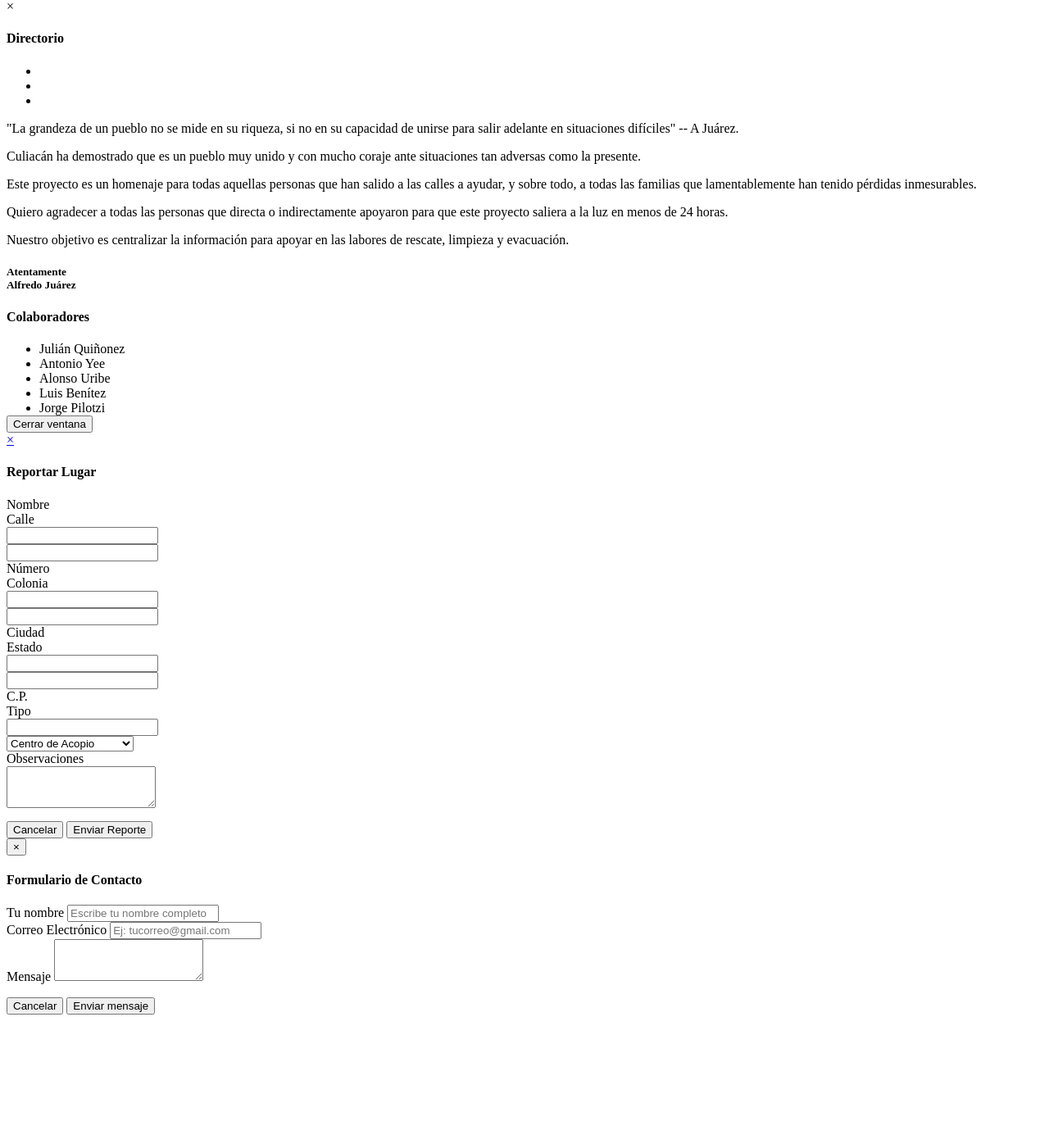
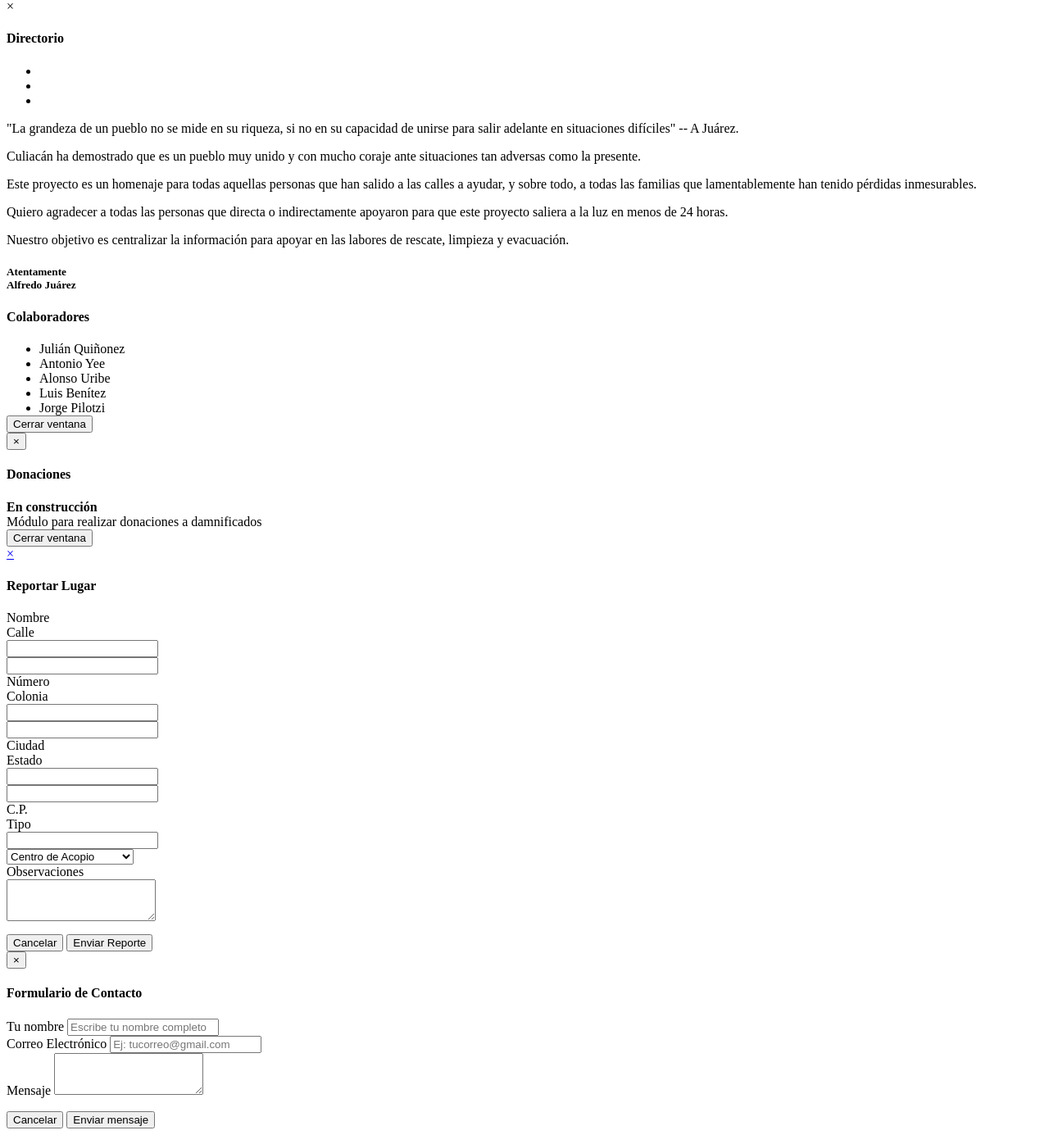
Before and after one commit to alfrekjv/culiacan, a PHP site: template modules/Application/resources/views/index/index.html.php in a window 1280 px wide. Shown: the part 469-1854 px from the top of the page at 82% size. Before the commit the page ends 1707 px from the top, so only its background shows below. Run offline with PHP 8.4, Linux system fonts and the light colour scheme; the template is opened without the code that fills it, so the values that code supplies are empty; some libraries are stand-ins or nearby versions.

Commit message:
mensaje modal donaciones alert modal contacto

```diff
--- a/modules/Application/resources/views/index/index.html.php
+++ b/modules/Application/resources/views/index/index.html.php
@@ -143,7 +143,7 @@
                     <a href="#modal-directorio" data-toggle="modal">Directorio</a>
                 </li>
                 <li>
-                    <a href="#">Donaciones</a>
+                    <a href="#modal-donaciones" data-toggle="modal">Donaciones</a>
                 </li>
                 <li>
                     <a href="#" id="btn-reportar-lugar">Reportar Lugar</a>
@@ -227,6 +227,27 @@
         </div>
     </div>
 
+    <div id="modal-donaciones" class="modal fade" tabindex="-1" role="dialog" aria-labelledby="myModalLabel" aria-hidden="true">
+        <div class="modal-dialog">
+            <div class="modal-content">
+                <div class="modal-header">
+                    <button type="button" class="close" data-dismiss="modal" aria-hidden="true">&times;</button>
+                    <h4 class="modal-title">Donaciones</h4>
+                </div>
+                <div class="modal-body">
+                    <div class="alert alert-info text-center" style="margin-bottom:0">
+                        <h4 style="margin:0">En construcción</h4>
+                        Módulo para realizar donaciones a damnificados
+                    </div>
+                </div>
+                <div class="modal-footer">
+                    <button type="button" class="btn btn-danger" data-dismiss="modal"><span
+                            class="glyphicon glyphicon-minus-sign"></span> Cerrar ventana
+                    </button>
+                </div>
+            </div>
+        </div>
+    </div>
 
     <div id="modal-reportar-lugar" class="modal fade" tabindex="-1" aria-hidden="true" data-keyboard="false"
          data-backdrop="static">
@@ -351,7 +372,7 @@
                 <div class="modal-body">
                     <form role="form" id="contact-form" name="contact-form">
 
-                        <span class="alert-error"></span>
+                        <div id="mensaje-contacto"></div>
 
                         <div class="form-group">
                             <label for="nombre_completo">Tu nombre</label>
--- a/public/js/home.js
+++ b/public/js/home.js
@@ -24,9 +24,8 @@ $(document).ready(function () {
 
             if (response.status == 'error') {
 
-                // @todo: Ponerle color..
-                $('.alert-error').fadeIn('fast');
-                $('.alert-error').html(response.message);
+                $('#mensaje-contacto').toggleClass('alert alert-danger');
+                $('#mensaje-contacto').html(response.message);
             }
 
         }, 'json');
```
